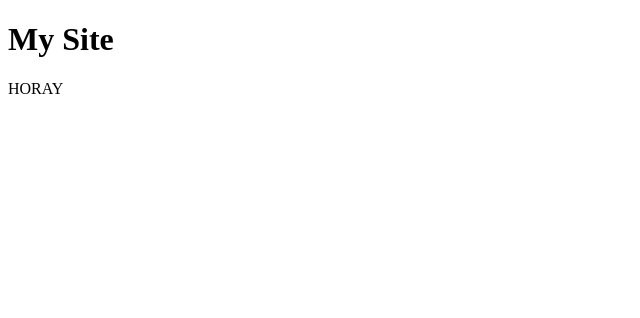
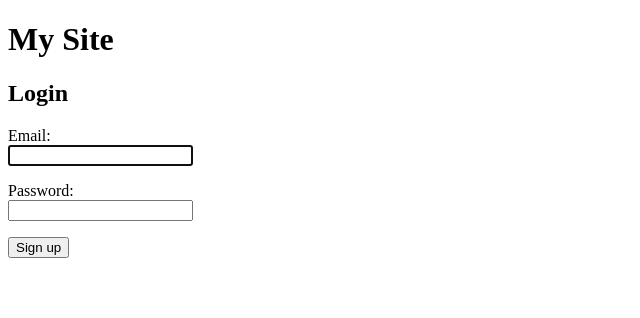
Before and after one commit to rvmoura96/wedding-album, a Django app: page /wedding/login in a window 1280 px wide. Shown: the top 318 px of the page, without its empty margins (0-640 px from the left). Run offline with Django 3.2, Linux system fonts and the light colour scheme.

Commit message:
- Adding Login Page and View;  - Adding E2E tests for LoginView.  - Creation "home" dummy view with login_required to be accessed.

```diff
--- /dev/null
+++ b/core/templates/home.html
@@ -0,0 +1,5 @@
+{% extends 'base.html' %}
+
+{% block content %}
+  <h2>Logged area</h2>
+{% endblock %}
--- a/core/templates/login.html
+++ b/core/templates/login.html
@@ -1,5 +1,21 @@
 {% extends 'base.html' %}
 
 {% block content %}
-    HORAY
+  <h2>Login</h2>
+  <form method="post">
+    {% csrf_token %}
+    {% for field in form %}
+      <p>
+        {{ field.label_tag }}<br>
+        {{ field }}
+        {% if field.help_text %}
+          <small style="color: grey">{{ field.help_text }}</small>
+        {% endif %}
+        {% for error in field.errors %}
+          <p style="color: red">{{ error }}</p>
+        {% endfor %}
+      </p>
+    {% endfor %}
+    <button type="submit">Sign up</button>
+  </form>
 {% endblock %}
--- a/core/urls.py
+++ b/core/urls.py
@@ -1,7 +1,9 @@
-from core.views import login, register
+from core.views import home, register
+from django.contrib.auth.views import LoginView
 from django.urls import path
 
 urlpatterns = [
     path("register", register, name="register"),
-    path("login", login, name="login"),
+    path("login", LoginView.as_view(template_name="login.html"), name="login"),
+    path("home", home, name="home"),
 ]
--- a/core/views.py
+++ b/core/views.py
@@ -1,4 +1,5 @@
 from core.forms import SignUpForm
+from django.contrib.auth.decorators import login_required
 from django.shortcuts import redirect, render
 
 
@@ -14,5 +15,6 @@ def register(request):
     return render(request, "register.html", {"form": form})
 
 
-def login(request):
-    return render(request, "login.html")
+@login_required()
+def home(request):
+    return render(request, "home.html")
--- a/main/settings.py
+++ b/main/settings.py
@@ -135,3 +135,5 @@ DEFAULT_AUTO_FIELD = "django.db.models.BigAutoField"
 EMAIL_BACKEND = "django.core.mail.backends.console.EmailBackend"
 
 AUTH_USER_MODEL = "core.CustomUser"
+
+LOGIN_REDIRECT_URL = "home"
```
Also changed, not shown: core/models.py (+5 -4 lines), tests/acceptance/environment.py (+9 -10 lines), tests/acceptance/steps/login.py (added, +29 -0 lines), tests/acceptance/steps/register_guests.py (+3 -3 lines), 1 other file.
